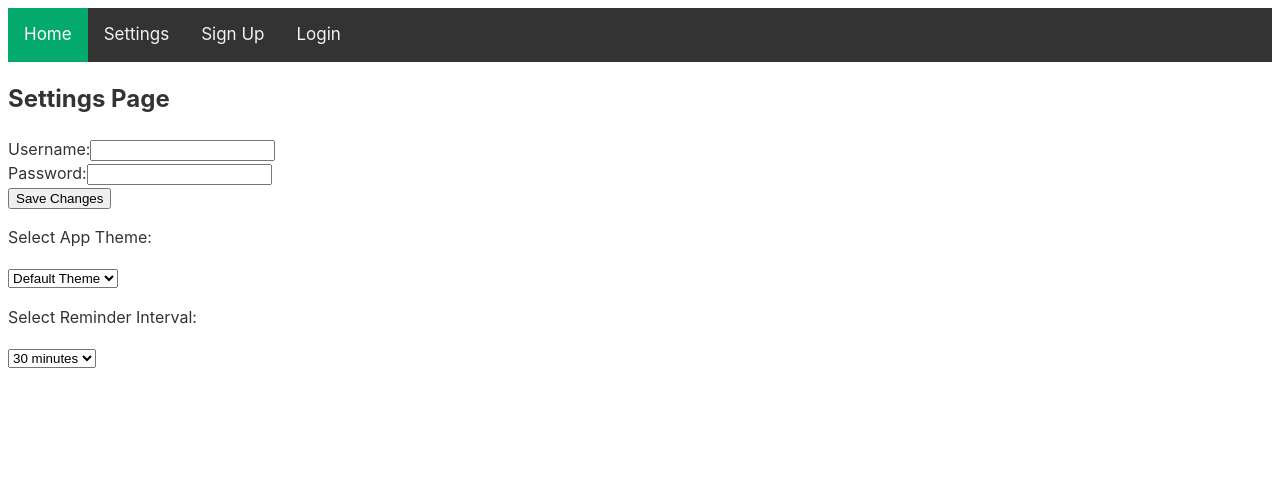
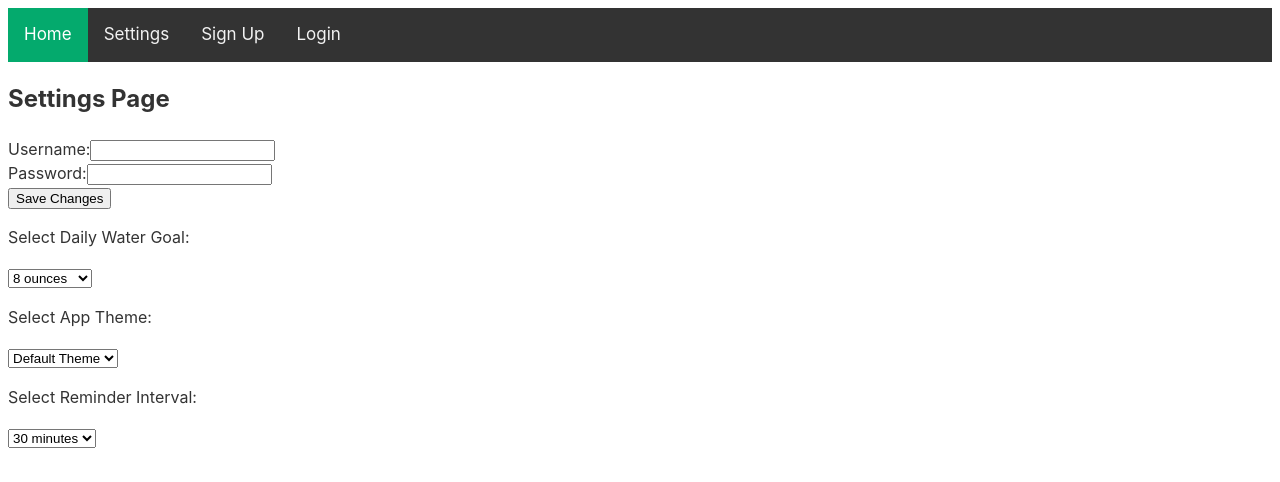
Before and after one commit to aaroncampf/Water-you-doing, a React (Vite) app in the folder frontend/: page /settings in a window 1280 px wide. Shown: the top 482 px of the page. Built offline with nearby package versions, Linux system fonts and the light colour scheme.

Commit message:
Added dropdown on Settings for water goal.

```diff
--- a/frontend/src/components/Settings/Settings.jsx
+++ b/frontend/src/components/Settings/Settings.jsx
@@ -6,7 +6,8 @@ import styles from '../Dropdown/styles.module.css';
 
 const Settings = () => {
   const { reminderInterval, setReminderInterval } = useReminderContext();
-  const [selectedTheme, setSelectedTheme] = useState('default'); // Add this line
+  const [selectedTheme, setSelectedTheme] = useState('default');
+  const [waterGoal, setWaterGoal] = useState(8);
 
   const themes = [
     { value: 'default', label: 'Default Theme' },
@@ -20,6 +21,10 @@ const Settings = () => {
 
   const handleIntervalChange = (event) => {
     setReminderInterval(parseInt(event.target.value, 10));
+  };
+
+  const handleWaterGoalChange = (event) => {
+    setWaterGoal(parseInt(event.target.value, 10));
   };
 
   useEffect(() => {
@@ -38,6 +43,16 @@ const Settings = () => {
     <div>
       <h2>Settings Page</h2>
       <ProfileForm />
+
+      <p>Select Daily Water Goal:</p>
+      <select value={waterGoal} onChange={handleWaterGoalChange}>
+        {[...Array(8).keys()].map((i) => (
+           <option key={i + 1} value={(i + 1) * 8}>
+           {(i + 1) * 8} ounces
+          </option>
+        ))}
+      </select>
+
       <p>Select App Theme:</p>
       <ColorThemeDropdown themes={themes} selectedTheme={selectedTheme} onChange={handleThemeChange} />
 
```
